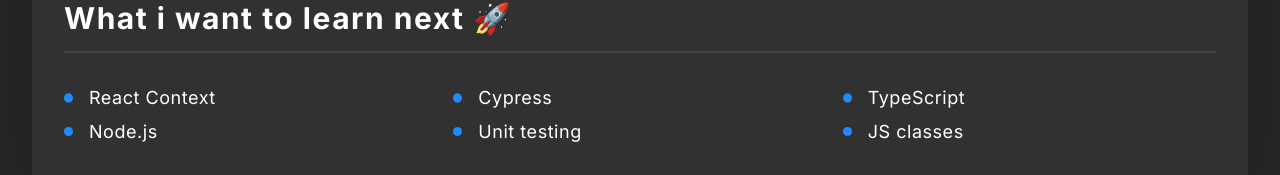
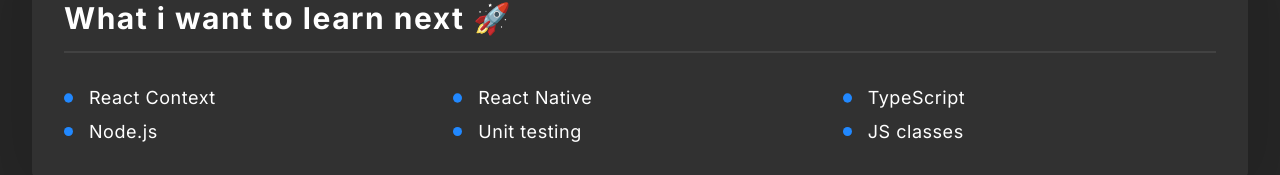
Before and after one commit to Monsy99/monsy99.github.io, a React (Create React App) app: page / in a window 1280 px wide. Shown: the part 1049-1224 px from the top of the page. Built offline with nearby package versions, Linux system fonts and the light colour scheme.

Commit message:
changed skills list

```diff
--- a/src/Homepage/Skillset/skills.js
+++ b/src/Homepage/Skillset/skills.js
@@ -24,7 +24,7 @@
 const learnNext = [
   "React Context",
   "Node.js",
-  "Cypress",
+  "React Native",
   "Unit testing",
   "TypeScript",
   "JS classes",
```
